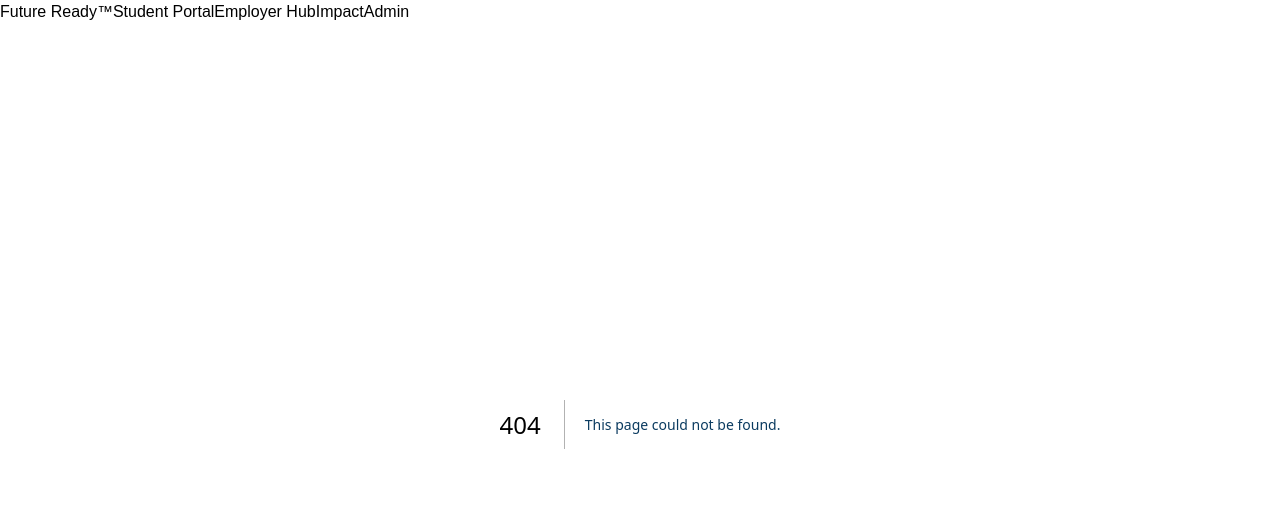
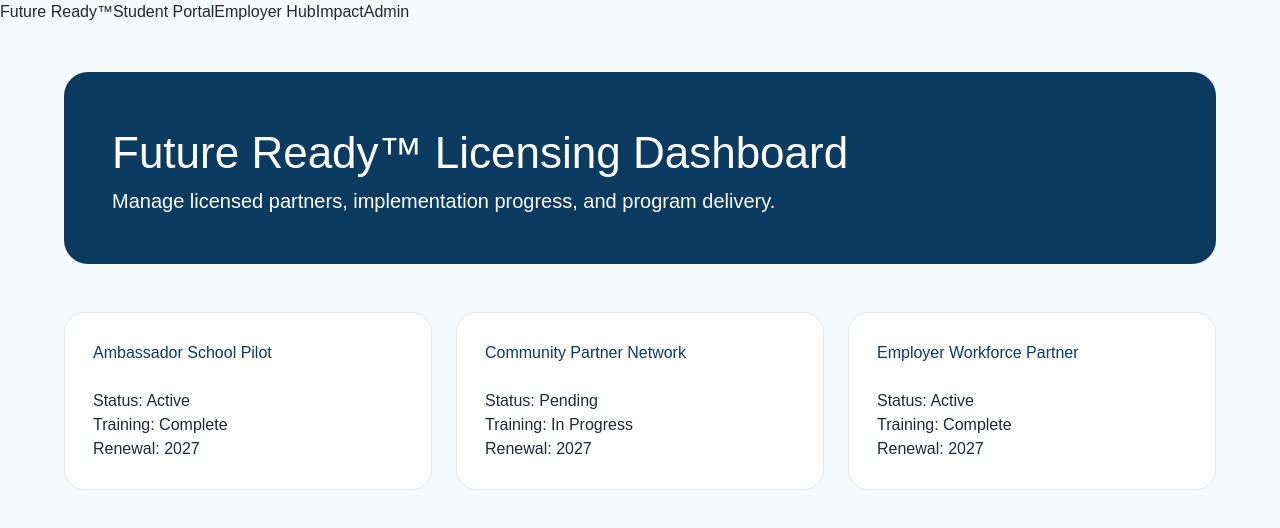
Before and after one commit to Link-Lake-Norman/Build6-, a Next.js app: page /licensing in a window 1280 px wide. Before the commit this address had no page. Shown: the top 528 px of the page. Built offline with nearby package versions, Linux system fonts and the light colour scheme.

Commit message:
Add Future Ready licensing dashboard

```diff
--- /dev/null
+++ b/app/licensing/page.tsx
@@ -0,0 +1,74 @@
+export default function LicensingPage() {
+
+  const licenses = [
+    {
+      partner: "Ambassador School Pilot",
+      status: "Active",
+      training: "Complete",
+      renewal: "2027",
+    },
+    {
+      partner: "Community Partner Network",
+      status: "Pending",
+      training: "In Progress",
+      renewal: "2027",
+    },
+    {
+      partner: "Employer Workforce Partner",
+      status: "Active",
+      training: "Complete",
+      renewal: "2027",
+    },
+  ];
+
+  return (
+    <main>
+
+      <section className="hero">
+
+        <h1>
+          Future Ready™ Licensing Dashboard
+        </h1>
+
+        <p>
+          Manage licensed partners, implementation progress,
+          and program delivery.
+        </p>
+
+      </section>
+
+
+      <section className="journey-grid">
+
+        {licenses.map((license) => (
+
+          <article
+            className="journey-card"
+            key={license.partner}
+          >
+
+            <h2>
+              {license.partner}
+            </h2>
+
+            <p>
+              Status: {license.status}
+            </p>
+
+            <p>
+              Training: {license.training}
+            </p>
+
+            <p>
+              Renewal: {license.renewal}
+            </p>
+
+          </article>
+
+        ))}
+
+      </section>
+
+    </main>
+  );
+}
```
